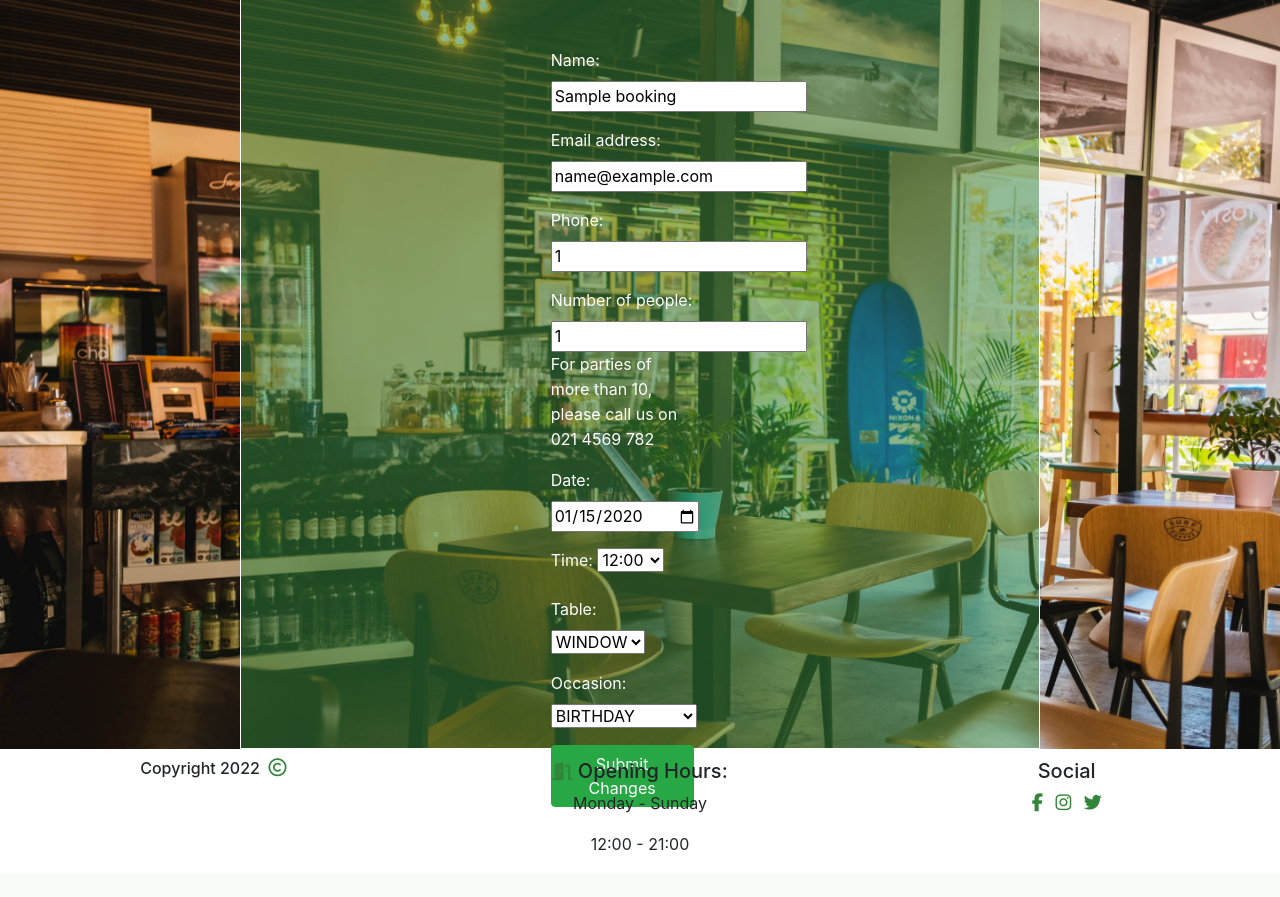
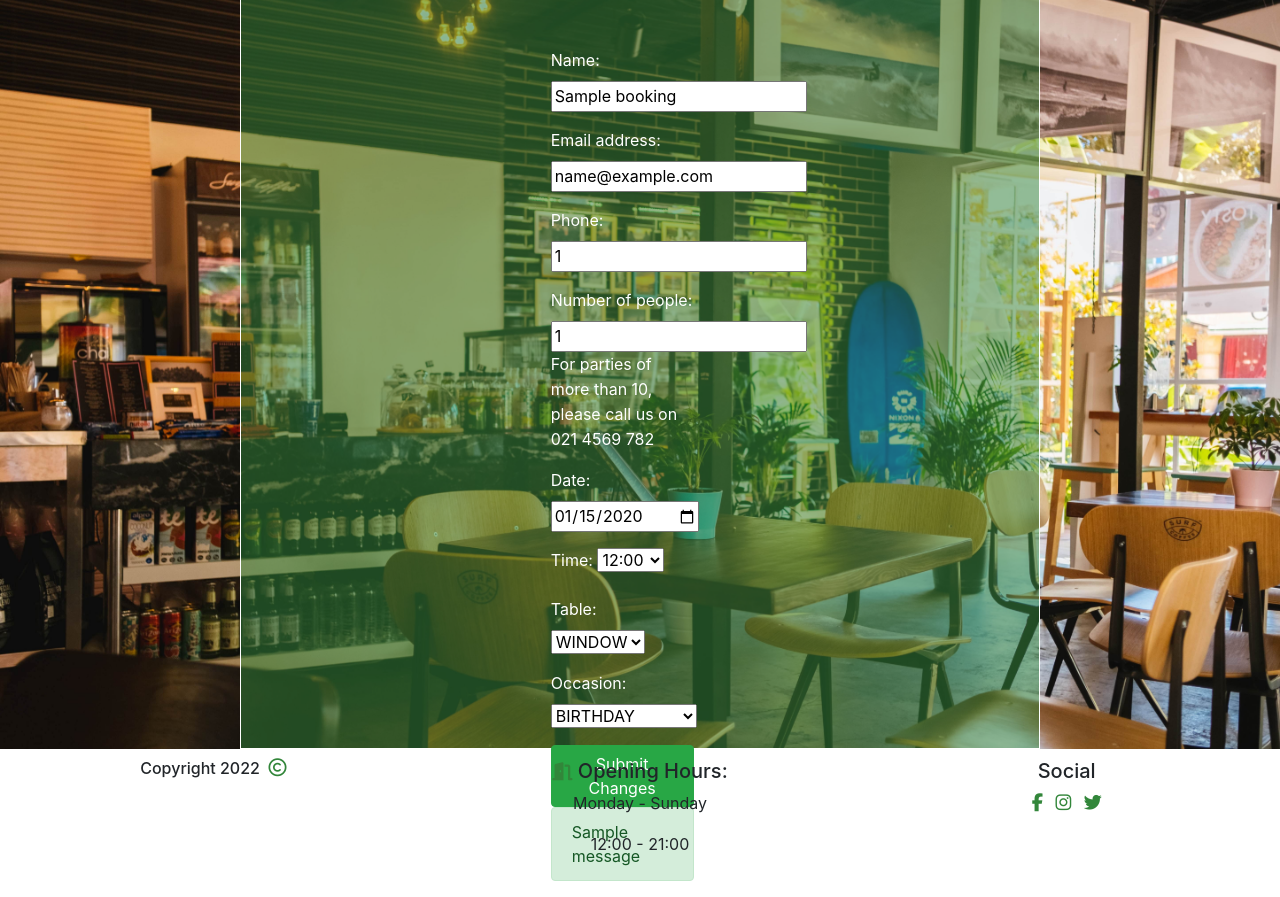
Before and after one commit to Martiless/nondairy-godmother, a Django app: page /edit_bookings/1 in a window 1280 px wide. Shown: the part 233-1130 px from the top of the page. Before the commit the page ends 1083 px from the top, so only its background shows below. Run offline with Django 3.2, Linux system fonts and the light colour scheme; tables that the repository leaves empty hold one stand-in row (values such as "Sample post"); one stand-in notice (Sample message) is shown; some libraries are stand-ins or nearby versions.

Commit message:
Add alert messages to edit and delete views

```diff
--- a/bookingsystem/views.py
+++ b/bookingsystem/views.py
@@ -1,5 +1,6 @@
-from django.shortcuts import render, redirect, get_object_or_404, reverse
+from django.shortcuts import render, redirect, get_object_or_404
 from django.views import generic
+from django.contrib import messages
 from django.views.generic.edit import FormView
 from .forms import OnlineForm
 from .models import Booking
@@ -95,6 +96,7 @@ def edit_booking_view(request, booking_id):
         form = OnlineForm(data=request.POST, instance=booking)
         if form.is_valid():
             form.save()
+            messages.success(request, 'Your booking has been updated')
             return redirect('/')
     form = OnlineForm(instance=booking)
 
@@ -106,4 +108,5 @@ def edit_booking_view(request, booking_id):
 def delete_booking(request, booking_id):
     booking = get_object_or_404(Booking, id=booking_id)
     booking.delete()
+    messages.success(request, 'Your booking has been cancelled')
     return redirect('/')
--- a/nondairygodmother/settings.py
+++ b/nondairygodmother/settings.py
@@ -31,7 +31,7 @@ TEMPLATES_DIR = os.path.join(BASE_DIR, 'templates')
 SECRET_KEY = os.environ.get('SECRET_KEY')
 
 # SECURITY WARNING: don't run with debug turned on in production!
-DEBUG = False
+DEBUG = True
 
 ALLOWED_HOSTS = ['non-dairy-godmother.herokuapp.com', 'localhost']
 
--- a/templates/edit_bookings.html
+++ b/templates/edit_bookings.html
@@ -12,6 +12,15 @@
 
                     <button id="submit-button" class="btn btn-success">Submit Changes</button>
                 </form>
+                <div>
+                    {% if messages %}
+                    {% for message in messages %}
+                    <div class="alert alert-success" role="alert">
+                        {{ message }}
+                    </div>
+                    {% endfor %}
+                    {% endif%}
+                </div>
             </div>
         </div>
     </div>
```
